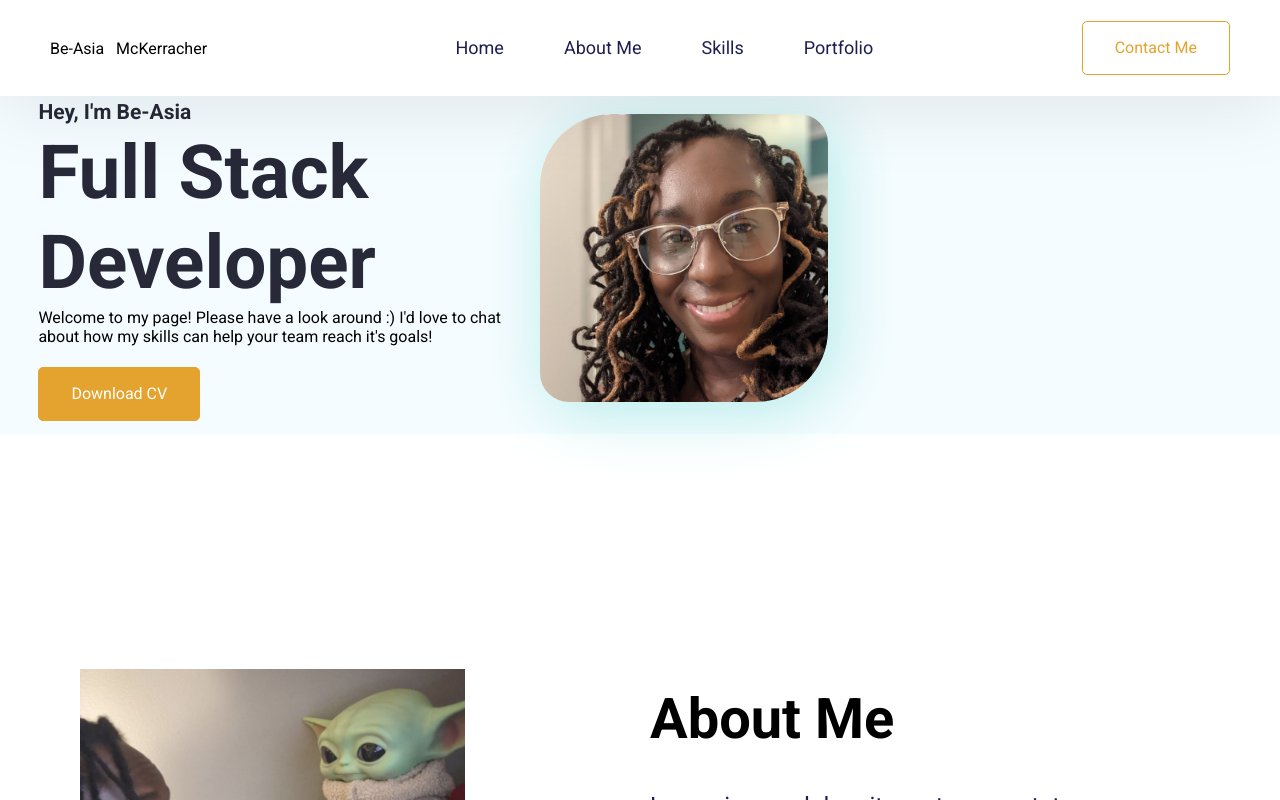
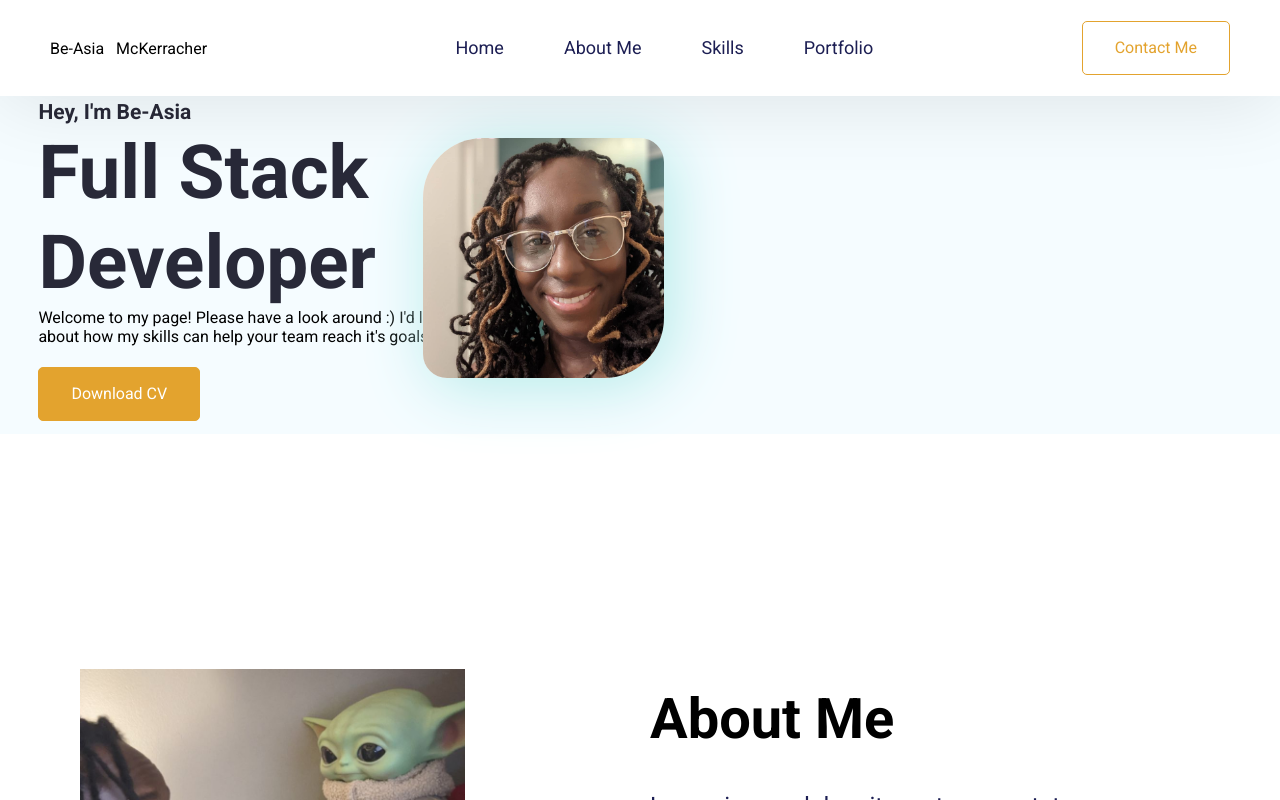
Before and after one commit to amerigirl/digitalPortfolio, a React (Create React App) app: page / in a window 1280 px wide. Shown: the top 800 px of the page. Built offline with nearby package versions, Linux system fonts and the light colour scheme.

Commit message:
image all fixed in hero section

```diff
--- a/src/Pages/HeroSection/HeroSection.css
+++ b/src/Pages/HeroSection/HeroSection.css
@@ -1,26 +1,19 @@
 /* Hero Section Style */
 .hero--section {
   display: grid;
-  grid-template-columns: 40% 60%;
+  grid-template-columns: 60% 40%;
   align-items: center;
-  justify-content: start;
-  gap: 20px;
   background-color: var(--bg-shade);
   padding: 2% 3% 1%;
   margin-top: 70px;
   margin-bottom: 8%;
-  /* background-image:url(../../../public/img/seattleSkyline.jpg);
-  background-repeat: no-repeat;
-
-  background-position: right;
-  background-size: 70% 100%; */
 }
 
 .hero--section--content-box {
   display: flex;
   flex-direction: column;
   align-items: flex-start;
-  gap: 24px;
+
 }
 
 .hero--section--content {
@@ -39,7 +32,7 @@
   font-size: 74.667px;
   font-weight: 700;
   line-height: 90px;
-  align-self: stretch;
+
 }
 
 .hero--section--title--color {
@@ -56,9 +49,9 @@
 .hero--section--img {
   display: flex;
   border-radius: 25% 10%;
-  margin-right: auto;
+  margin-left: -70%;
   overflow: hidden;
-  width: 40%;
+  width: 50%;
   height: auto;
   box-shadow: 8px 8px 65px rgb(179, 234, 232);
 }
```
